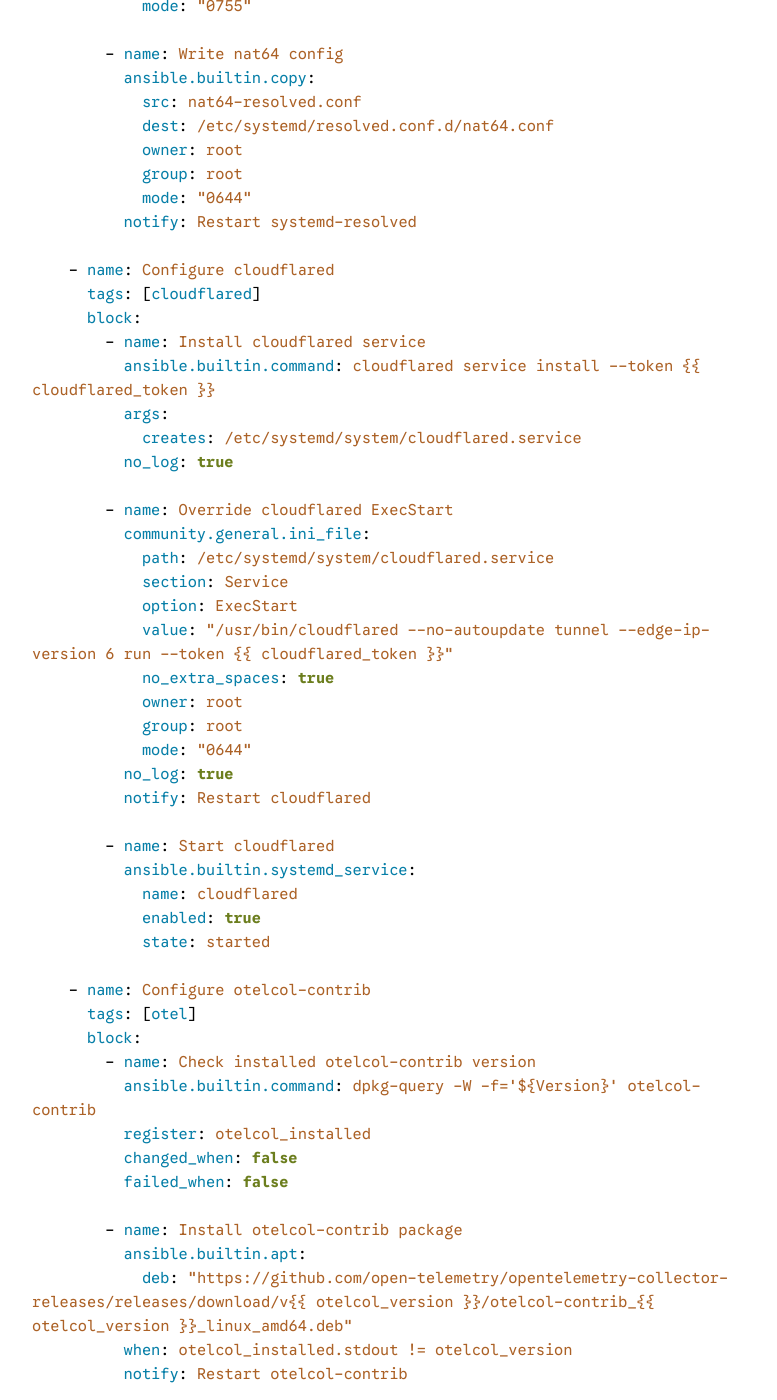
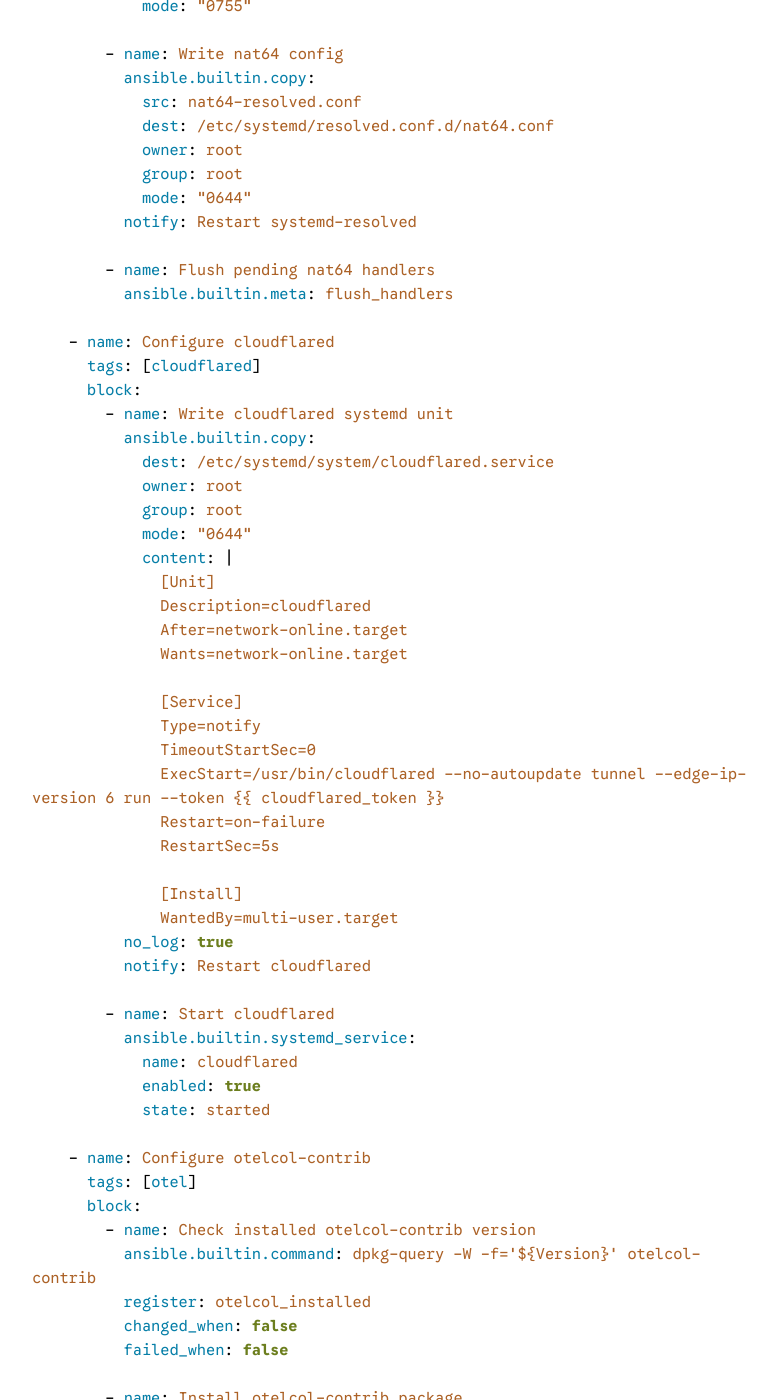
Before and after one commit to sjparkinson/uncomplicated.systems, a Jekyll site: the page built from _posts/2026-04-17-kamal-hetzner-ipv6-only.md, in a window 1280 px wide and 1400 px high, scrolled down 8299 px. Shown: the whole window, without its empty margins (248-1025 px from the left). Built offline with Jekyll 4.4.1, drawn with Linux system fonts in a browser that asks for light colours.

Commit message:
Rewrite cloudflared systemd unit configuration

```diff
--- a/_posts/2026-04-17-kamal-hetzner-ipv6-only.md
+++ b/_posts/2026-04-17-kamal-hetzner-ipv6-only.md
@@ -324,25 +324,33 @@
             mode: "0644"
           notify: Restart systemd-resolved
 
+        - name: Flush pending nat64 handlers
+          ansible.builtin.meta: flush_handlers
+
     - name: Configure cloudflared
       tags: [cloudflared]
       block:
-        - name: Install cloudflared service
-          ansible.builtin.command: cloudflared service install --token {{ cloudflared_token }}
-          args:
-            creates: /etc/systemd/system/cloudflared.service
-          no_log: true
-
-        - name: Override cloudflared ExecStart
-          community.general.ini_file:
-            path: /etc/systemd/system/cloudflared.service
-            section: Service
-            option: ExecStart
-            value: "/usr/bin/cloudflared --no-autoupdate tunnel --edge-ip-version 6 run --token {{ cloudflared_token }}"
-            no_extra_spaces: true
+        - name: Write cloudflared systemd unit
+          ansible.builtin.copy:
+            dest: /etc/systemd/system/cloudflared.service
             owner: root
             group: root
             mode: "0644"
+            content: |
+              [Unit]
+              Description=cloudflared
+              After=network-online.target
+              Wants=network-online.target
+
+              [Service]
+              Type=notify
+              TimeoutStartSec=0
+              ExecStart=/usr/bin/cloudflared --no-autoupdate tunnel --edge-ip-version 6 run --token {{ cloudflared_token }}
+              Restart=on-failure
+              RestartSec=5s
+
+              [Install]
+              WantedBy=multi-user.target
           no_log: true
           notify: Restart cloudflared
 
```
